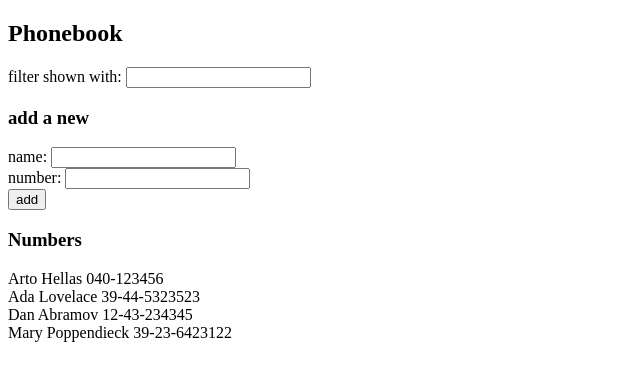
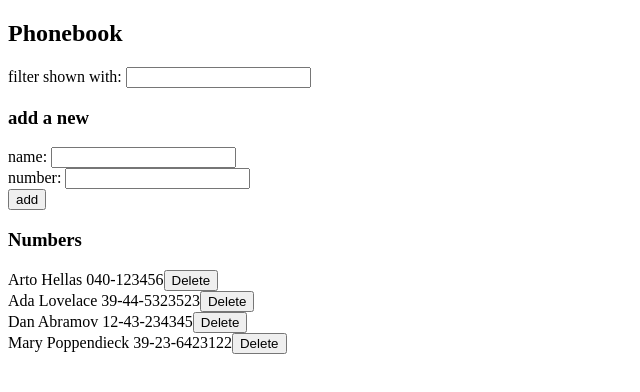
Before and after one commit to Tedrivs/FullStackOpen, a React (Vite) app in the folder part2/phonebook/: page / in a window 1280 px wide. Shown: the top 392 px of the page, without its empty margins (0-640 px from the left). Built offline with nearby package versions, Linux system fonts and the light colour scheme; data requests are answered from the project's data file.

Commit message:
Exercise 2.12-2.14

```diff
--- a/part2/phonebook/db.json
+++ b/part2/phonebook/db.json
@@ -1,5 +1,5 @@
 {
-    "persons":[
+  "persons": [
     {
       "name": "Arto Hellas",
       "number": "040-123456",
--- a/part2/phonebook/src/App.jsx
+++ b/part2/phonebook/src/App.jsx
@@ -2,7 +2,7 @@ import { useState, useEffect } from 'react'
 import Filter from './Components/Filter'
 import PersonForm from './Components/PersonForm'
 import Persons from './Components/Persons'
-import axios from 'axios'
+import personsService from './Services/persons'
 
 const App = () => {
   const [persons, setPersons] = useState([])
@@ -11,10 +11,7 @@ const App = () => {
   const [filter, setFilter] = useState('')
 
   useEffect(() => {
-    axios.get('http://localhost:3001/persons')
-      .then(response => {
-        setPersons(response.data)
-      })
+    personsService.getAll().then(personsResult => setPersons(personsResult))
   }, [])
 
   const filteredNumbers = filter.length > 0
@@ -42,10 +39,17 @@ const App = () => {
         name: newName,
         number: newNumber
       }
-      setPersons(persons.concat(personObject))
-      setNewName('')
-      setNewNumber('')
+      personsService.create(personObject).then(result => {
+        setPersons(persons.concat(result))
+        setNewName('')
+        setNewNumber('')
+      })
     }
+  }
+
+  const onDelete = (person) => {
+    if (window.confirm(`Delete ${person.name}?`))
+      personsService.deletePerson(person.id).then(setPersons(persons.filter(x => x.id != person.id)))
   }
 
   return (
@@ -55,7 +59,7 @@ const App = () => {
       <h3>add a new</h3>
       <PersonForm onSubmit={onSubmit} newName={newName} newNumber={newNumber} onNameChange={onNameChange} onNumberChange={onNumberChange} />
       <h3>Numbers</h3>
-      <Persons persons={filteredNumbers} />
+      <Persons persons={filteredNumbers} onDelete={onDelete} />
     </div>
   )
 }
--- a/part2/phonebook/src/Components/Persons.jsx
+++ b/part2/phonebook/src/Components/Persons.jsx
@@ -1,8 +1,9 @@
-const Persons = ({ persons }) => {
+const Persons = ({ persons, onDelete }) => {
 
     return (
         <>
-            {persons.map(person => <div key={person.name}>{person.name} {person.number}</div>)}
+            {persons.map(person => <div key={person.name}>{person.name} {person.number}<button onClick={() => onDelete(person)} >Delete</button></div>)}
+
         </>
     )
 }
--- /dev/null
+++ b/part2/phonebook/src/Services/persons.js
@@ -0,0 +1,24 @@
+import axios from "axios";
+const baseUrl = "http://localhost:3001/persons";
+
+const getAll = () => {
+  const request = axios.get(baseUrl);
+  return request.then((response) => response.data);
+};
+
+const create = (newObject) => {
+  const request = axios.post(baseUrl, newObject);
+  return request.then((response) => response.data);
+};
+
+const update = (id, newObject) => {
+  const request = axios.put(`${baseUrl}/${id}`, newObject);
+  return request.then((response) => response.data);
+};
+
+const deletePerson = (id) => {
+  const request = axios.delete(`${baseUrl}/${id}`);
+  return request.then((response) => response.data);
+};
+
+export default { getAll, create, update, deletePerson };
```
Lines whose indentation alone changed are shown as unchanged.
